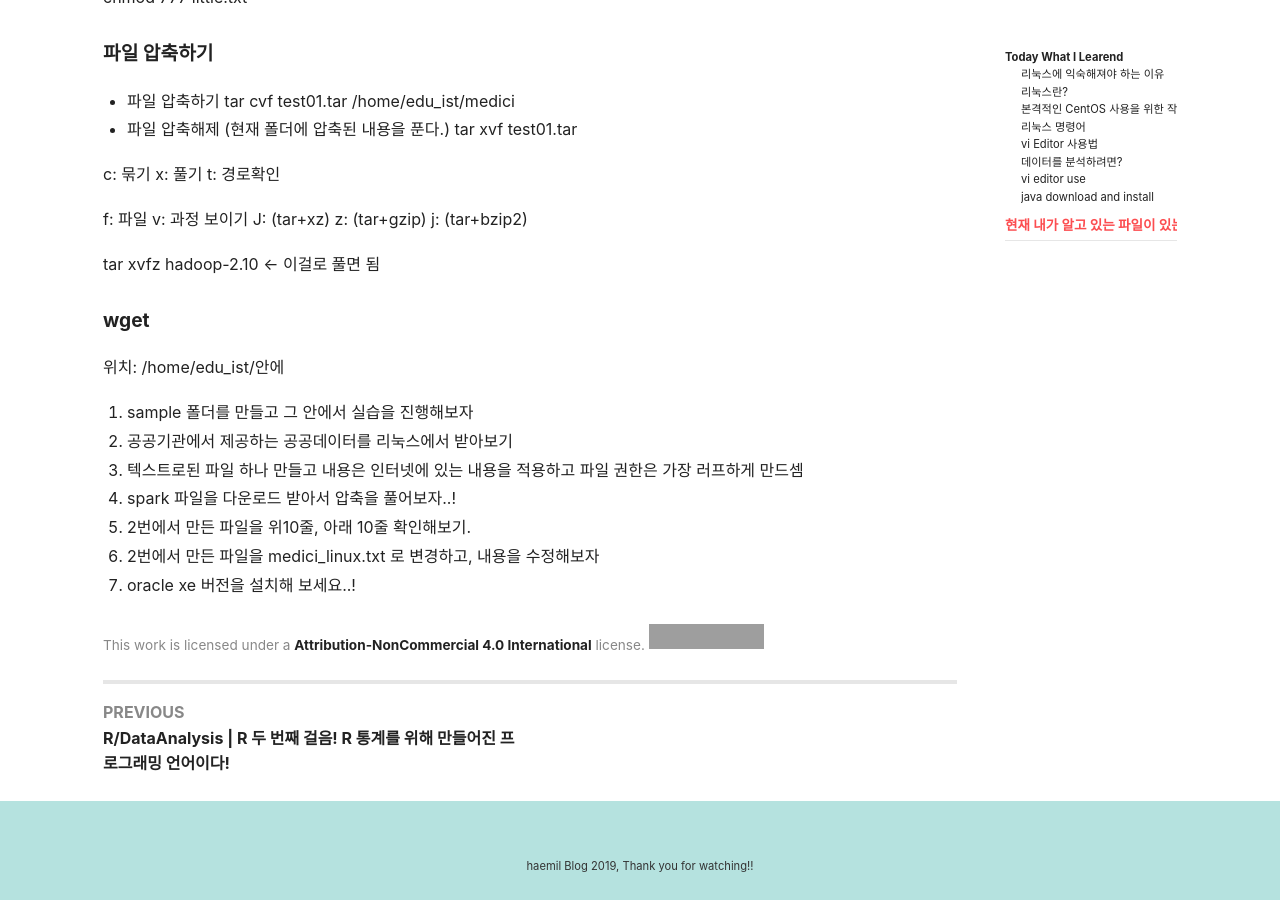
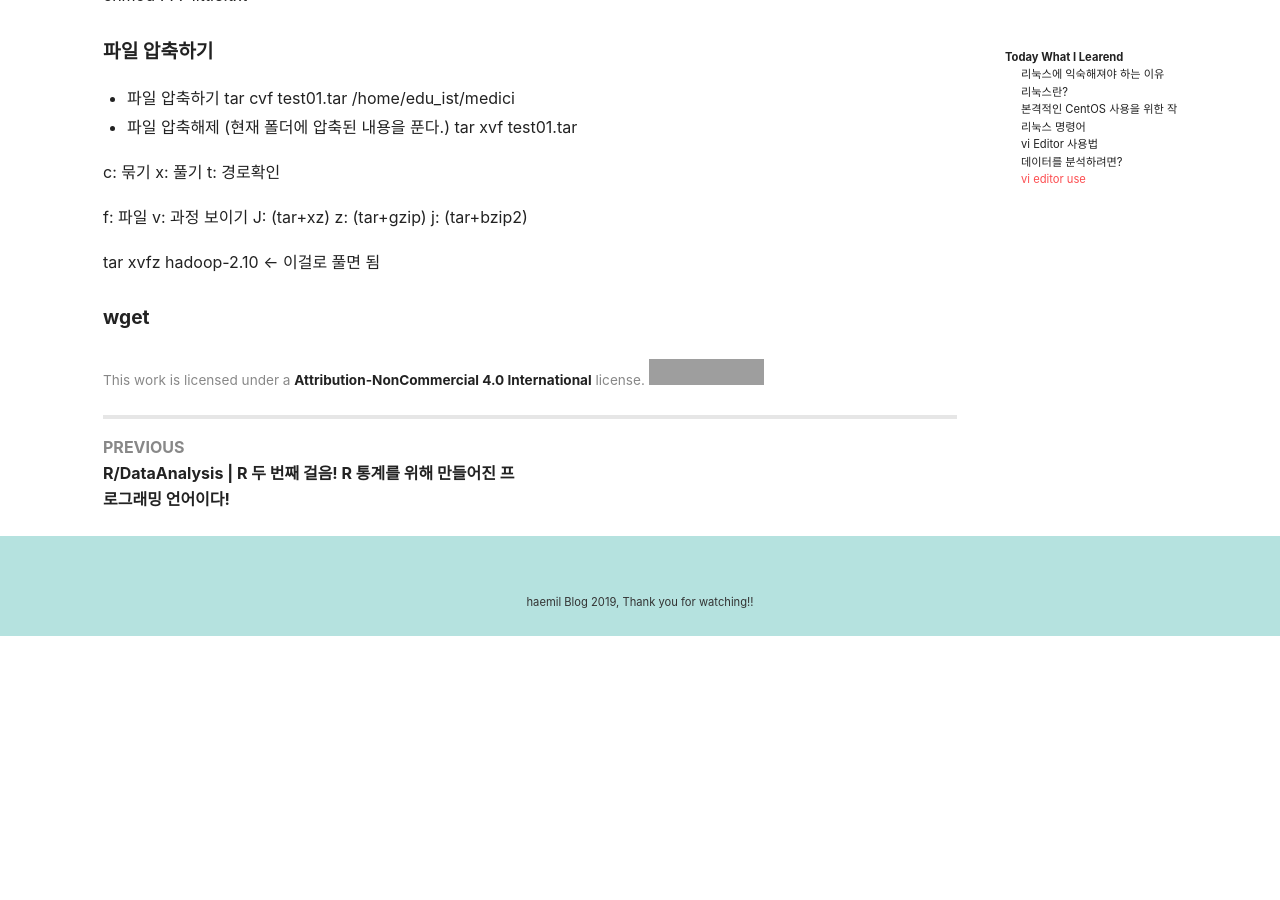
Before and after one commit to mchaemil/mchaemil.github.io, a Jekyll site: the page built from _posts/2020-01-09-linux-CentOS8-upgrade-linux-experience.md, in a window 1280 px wide and 900 px high, scrolled down 6273 px. Built offline with Jekyll 4.4.1, drawn with Linux system fonts in a browser that asks for light colours; nearby versions of some CDN libraries; comment, search, counter and statistics services are not loaded; after the commit the page ends 6909 px from its top, so only the background shows below that; some of the changed text lies outside the part shown; grey boxes are pictures that could not be loaded.

Commit message:
commit update

```diff
--- a/_posts/2020-01-09-linux-CentOS8-upgrade-linux-experience.md
+++ b/_posts/2020-01-09-linux-CentOS8-upgrade-linux-experience.md
@@ -230,11 +238,7 @@ edit
 
 q!: 문제가 생겨서 강제로 파일을 닫아야 할 때
 
-리눅스를 하는 이유는
-플랫폼을 사용하려면 리눅스 베이스에서 돌아가기 때문에..!
-기본적으로 필요한 것만..!
 
-프로그램과 클라우드의 연결지점이 리눅스이다.
 
 
 
@@ -286,7 +290,7 @@ ifconfig
 
 
 
-### java download and install
+#### java download and install
 yum install java*jdk-devel
 
 open*jdk 는 무료이다.
@@ -295,7 +299,7 @@ open*jdk를 주로 사용한다.
 
 
 
-# 현재 내가 알고 있는 파일이 있는 위치..!
+#### 현재 내가 알고 있는 파일이 있는 위치..!
 
 where*is *.*
 
@@ -342,14 +346,3 @@ tar xvfz hadoop-2.10 <- 이걸로 풀면 됨
 
 
 #### wget
-
-
-
-위치: /home/edu_ist/안에
-0. sample 폴더를 만들고 그 안에서 실습을 진행해보자
-1. 공공기관에서 제공하는 공공데이터를 리눅스에서 받아보기
-1. 텍스트로된 파일 하나 만들고 내용은 인터넷에 있는 내용을 적용하고 파일 권한은 가장 러프하게 만드셈
-1. spark 파일을 다운로드 받아서 압축을 풀어보자..!
-1. 2번에서 만든 파일을 위10줄, 아래 10줄 확인해보기.
-1. 2번에서 만든 파일을 medici_linux.txt 로 변경하고, 내용을 수정해보자
-1. oracle xe 버전을 설치해 보세요..!
```
Also changed, not shown: other parts of _posts/2020-01-09-linux-CentOS8-upgrade-linux-experience.md (+9 -1 lines).
